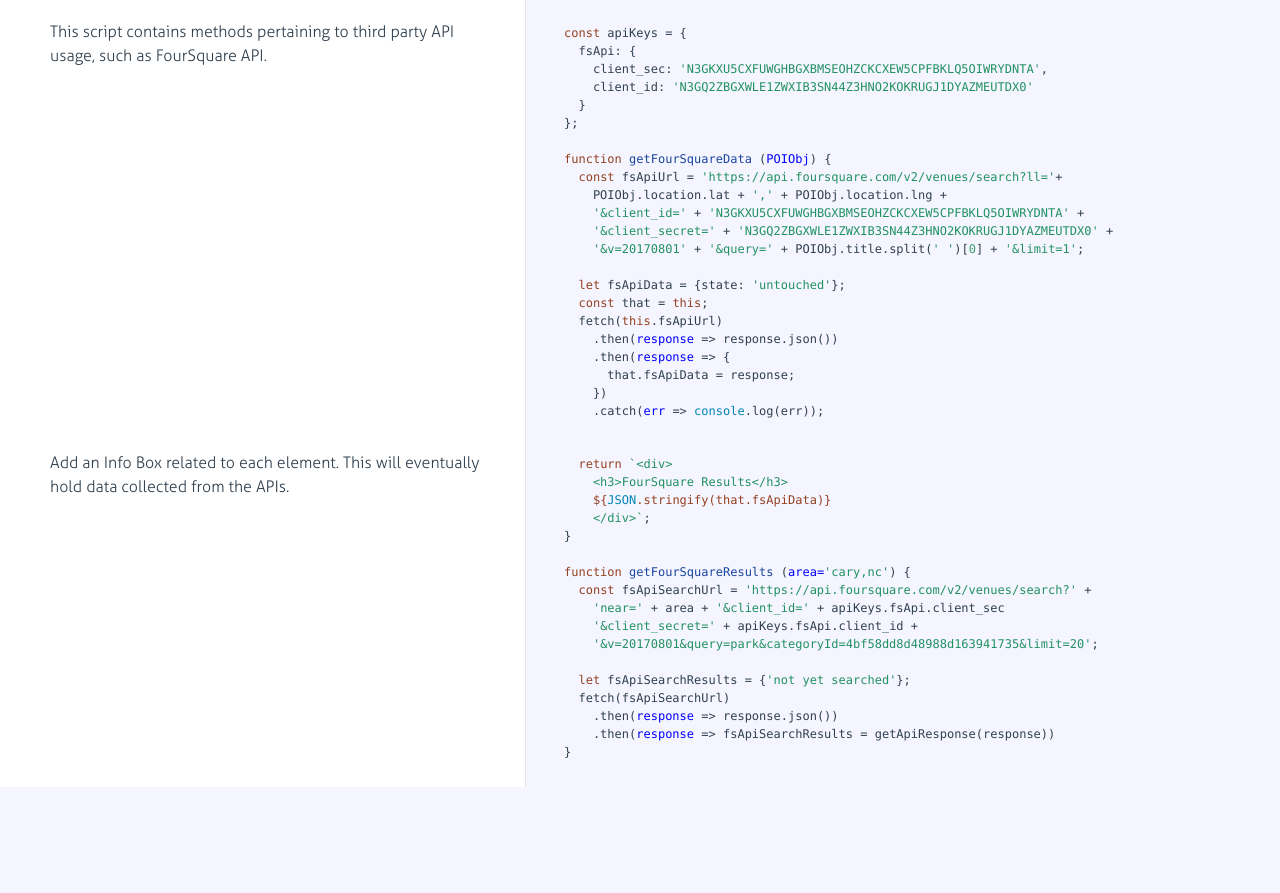
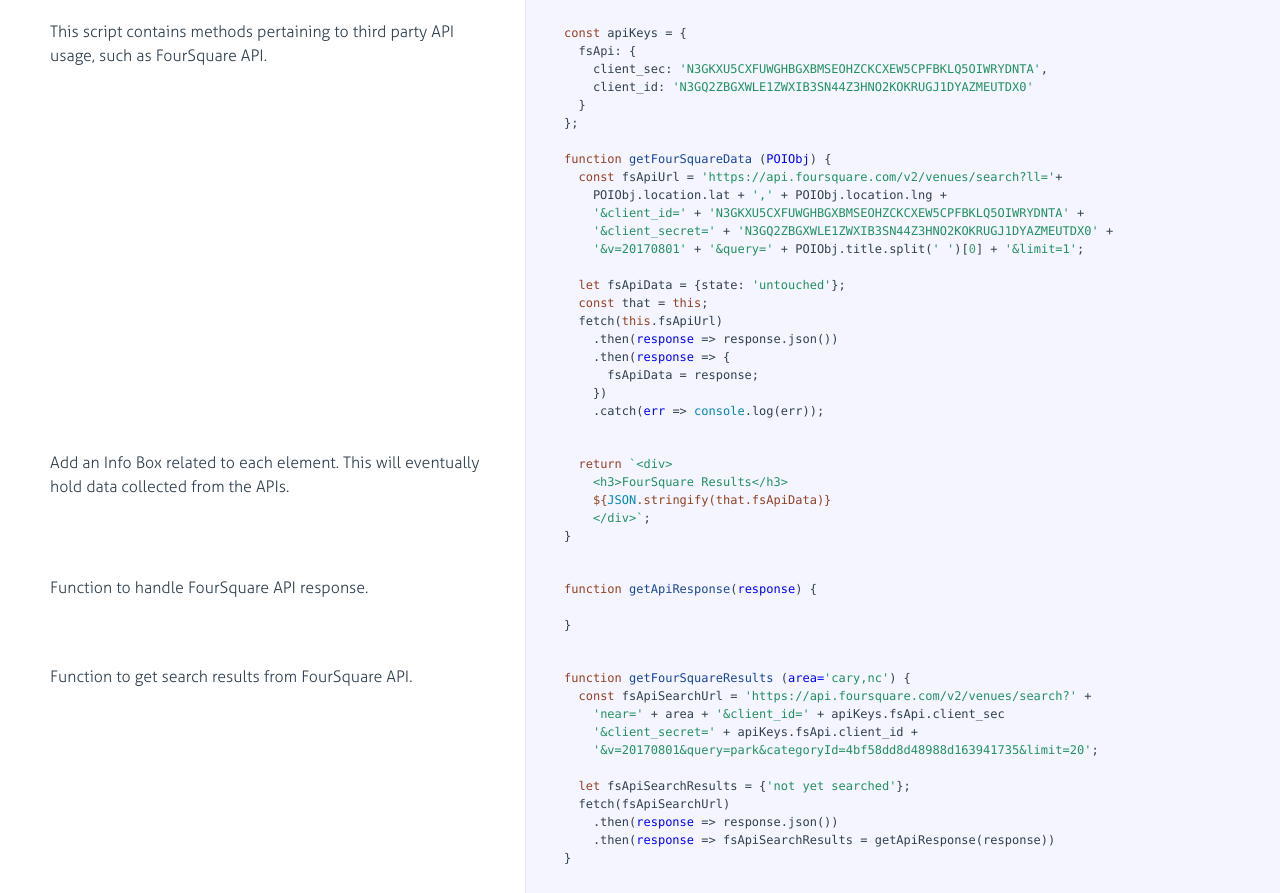
Before and after one commit to dipikachadha/neighborhood-map-project, a website: page docs/api_usage.html in a window 1280 px wide. Shown: the part 88-981 px from the top of the page. Before the commit the page ends 875 px from the top, so only its background shows below. Drawn offline with Linux system fonts and the light colour scheme.

Commit message:
Add comments

```diff
--- a/docs/api_usage.html
+++ b/docs/api_usage.html
@@ -51,7 +51,7 @@
   fetch(<span class="hljs-keyword">this</span>.fsApiUrl)
     .then(<span class="hljs-function"><span class="hljs-params">response</span> =&gt;</span> response.json())
     .then(<span class="hljs-function"><span class="hljs-params">response</span> =&gt;</span> {
-      that.fsApiData = response;
+      fsApiData = response;
     })
     .catch(<span class="hljs-function"><span class="hljs-params">err</span> =&gt;</span> <span class="hljs-built_in">console</span>.log(err));</pre></div></div>
 
@@ -73,9 +73,39 @@
     &lt;h3&gt;FourSquare Results&lt;/h3&gt;
     <span class="hljs-subst">${<span class="hljs-built_in">JSON</span>.stringify(that.fsApiData)}</span>
     &lt;/div&gt;`</span>;
-}
+}</pre></div></div>
 
-<span class="hljs-function"><span class="hljs-keyword">function</span> <span class="hljs-title">getFourSquareResults</span> (<span class="hljs-params">area=<span class="hljs-string">'cary,nc'</span></span>) </span>{
+        </li>
+
+
+        <li id="section-3">
+            <div class="annotation">
+
+              <div class="pilwrap ">
+                <a class="pilcrow" href="#section-3">&#182;</a>
+              </div>
+              <p>Function to handle FourSquare API response.</p>
+
+            </div>
+
+            <div class="content"><div class='highlight'><pre><span class="hljs-function"><span class="hljs-keyword">function</span> <span class="hljs-title">getApiResponse</span>(<span class="hljs-params">response</span>) </span>{
+
+}</pre></div></div>
+
+        </li>
+
+
+        <li id="section-4">
+            <div class="annotation">
+
+              <div class="pilwrap ">
+                <a class="pilcrow" href="#section-4">&#182;</a>
+              </div>
+              <p>Function to get search results from FourSquare API.</p>
+
+            </div>
+
+            <div class="content"><div class='highlight'><pre><span class="hljs-function"><span class="hljs-keyword">function</span> <span class="hljs-title">getFourSquareResults</span> (<span class="hljs-params">area=<span class="hljs-string">'cary,nc'</span></span>) </span>{
   <span class="hljs-keyword">const</span> fsApiSearchUrl = <span class="hljs-string">'https://api.foursquare.com/v2/venues/search?'</span> +
     <span class="hljs-string">'near='</span> + area + <span class="hljs-string">'&amp;client_id='</span> + apiKeys.fsApi.client_sec
     <span class="hljs-string">'&amp;client_secret='</span> + apiKeys.fsApi.client_id +
```
Also changed, not shown: src/js/api_usage.js (+7 -1 lines), dist/js/api_usage.js.
